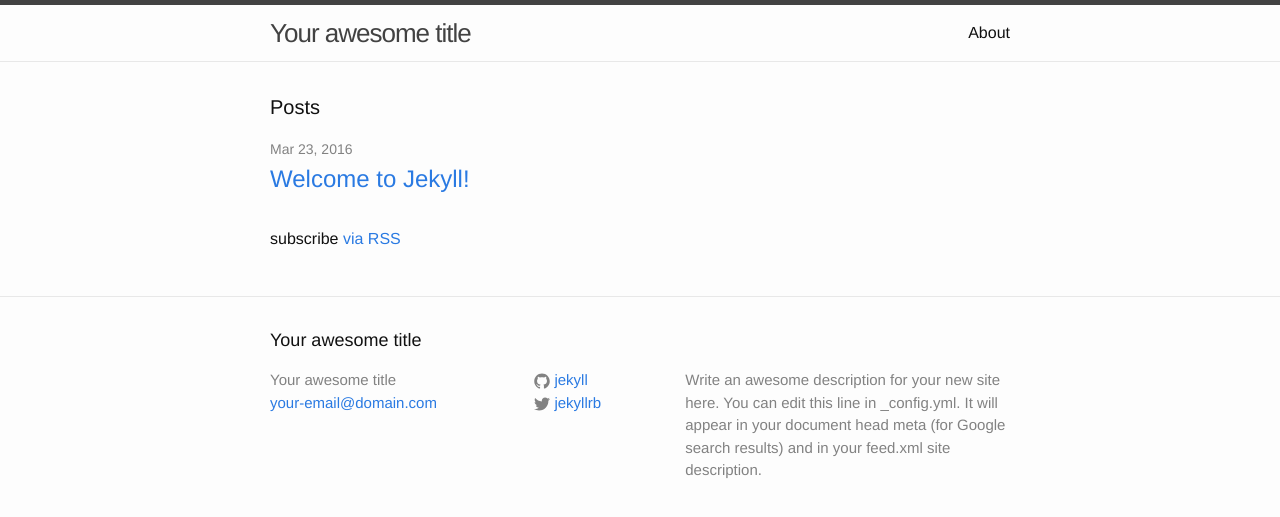
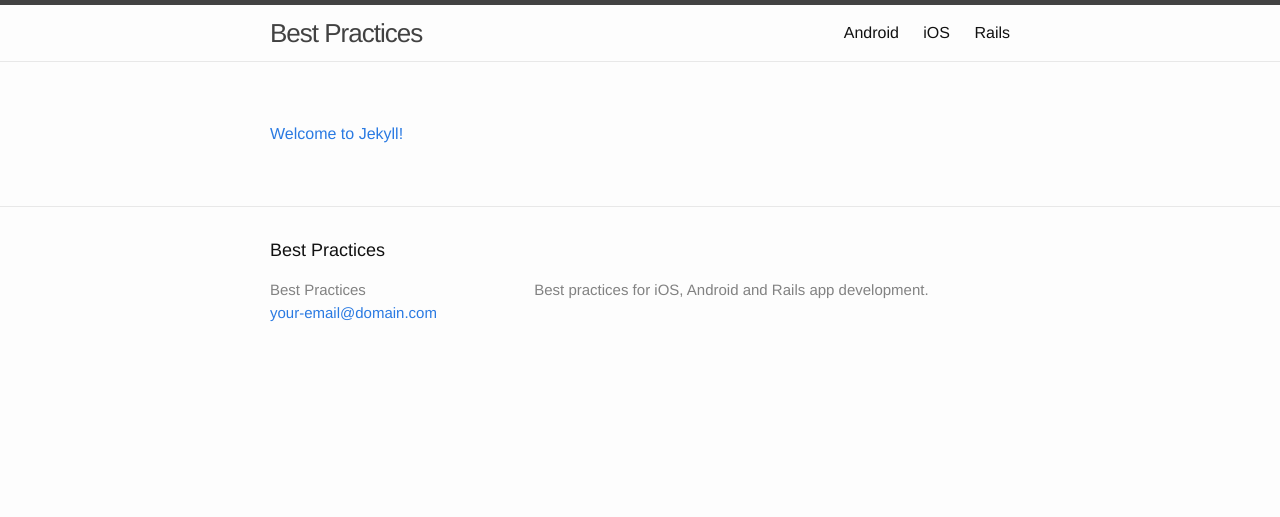
Before and after one commit to JamitLabs/BestPractices, a Jekyll site: the page built from index.md, in a window 1280 px wide. Shown: the top 517 px of the page. Built offline with Jekyll 4.4.1, drawn with Linux system fonts in a browser that asks for light colours.

Commit message:
Start base configuration for categorized site

```diff
--- a/_config.yml
+++ b/_config.yml
@@ -6,12 +6,10 @@
 # 'jekyll serve'. If you change this file, please restart the server process.
 
 # Site settings
-title: Your awesome title
+title: Best Practices
 email: your-email@domain.com
-description: > # this means to ignore newlines until "baseurl:"
-  Write an awesome description for your new site here. You can edit this
-  line in _config.yml. It will appear in your document head meta (for
-  Google search results) and in your feed.xml site description.
+description: >
+  Best practices for iOS, Android and Rails app development.
 baseurl: "" # the subpath of your site, e.g. /blog
 url: "http://yourdomain.com" # the base hostname & protocol for your site
 twitter_username: jekyllrb
--- a/_includes/footer.html
+++ b/_includes/footer.html
@@ -13,22 +13,6 @@
       </div>
 
       <div class="footer-col footer-col-2">
-        <ul class="social-media-list">
-          {% if site.github_username %}
-          <li>
-            {% include icon-github.html username=site.github_username %}
-          </li>
-          {% endif %}
-
-          {% if site.twitter_username %}
-          <li>
-            {% include icon-twitter.html username=site.twitter_username %}
-          </li>
-          {% endif %}
-        </ul>
-      </div>
-
-      <div class="footer-col footer-col-3">
         <p>{{ site.description }}</p>
       </div>
     </div>
--- a/_includes/icon-github.html
+++ /dev/null
@@ -1 +0,0 @@
-<a href="https://github.com/{{ include.username }}"><span class="icon icon--github">{% include icon-github.svg %}</span><span class="username">{{ include.username }}</span></a>
--- a/_includes/icon-twitter.html
+++ /dev/null
@@ -1 +0,0 @@
-<a href="https://twitter.com/{{ include.username }}"><span class="icon icon--twitter">{% include icon-twitter.svg %}</span><span class="username">{{ include.username }}</span></a>
--- a/_sass/_layout.scss
+++ b/_sass/_layout.scss
@@ -132,13 +132,8 @@
 }
 
 .footer-col-2 {
-    width: -webkit-calc(20% - (#{$spacing-unit} / 2));
-    width:         calc(20% - (#{$spacing-unit} / 2));
-}
-
-.footer-col-3 {
-    width: -webkit-calc(45% - (#{$spacing-unit} / 2));
-    width:         calc(45% - (#{$spacing-unit} / 2));
+    width: -webkit-calc(65% - (#{$spacing-unit} / 2));
+    width:         calc(65% - (#{$spacing-unit} / 2));
 }
 
 @include media-query($on-laptop) {
--- a/index.html
+++ /dev/null
@@ -1,23 +0,0 @@
----
-layout: default
----
-
-<div class="home">
-
-  <h1 class="page-heading">Posts</h1>
-
-  <ul class="post-list">
-    {% for post in site.posts %}
-      <li>
-        <span class="post-meta">{{ post.date | date: "%b %-d, %Y" }}</span>
-
-        <h2>
-          <a class="post-link" href="{{ post.url | prepend: site.baseurl }}">{{ post.title }}</a>
-        </h2>
-      </li>
-    {% endfor %}
-  </ul>
-
-  <p class="rss-subscribe">subscribe <a href="{{ "/feed.xml" | prepend: site.baseurl }}">via RSS</a></p>
-
-</div>
--- /dev/null
+++ b/index.md
@@ -0,0 +1,7 @@
+---
+layout: page
+---
+
+{% for post in site.posts %}
+  [{{ post.title }}]({{ post.url | prepend: site.baseurl }})
+{% endfor %}
```
Also changed, not shown: about.md (deleted, +0 -15 lines), android.md (added, +5 -0 lines), feed.xml (deleted, +0 -30 lines), ios.md (added, +5 -0 lines), rails.md (added, +5 -0 lines), _includes/icon-github.svg (deleted), _includes/icon-twitter.svg (deleted).
